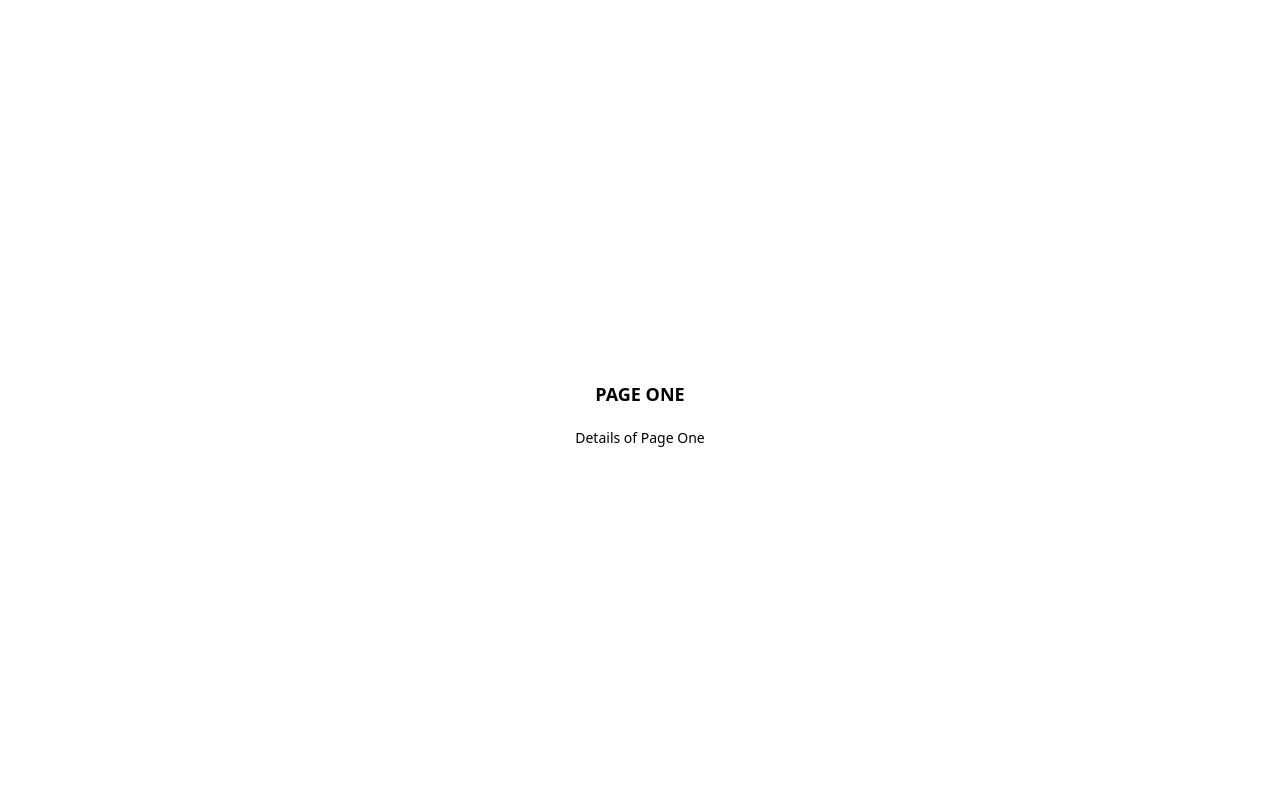
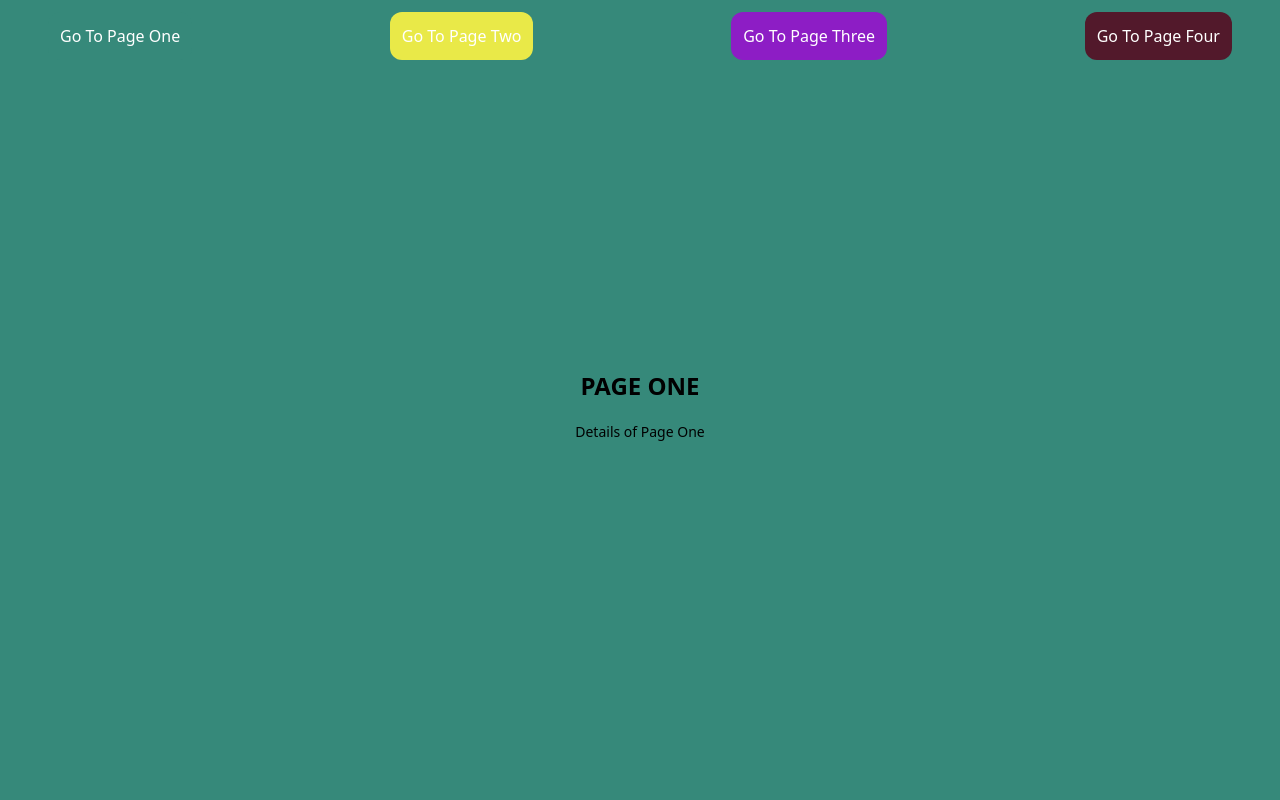
Before and after one commit to OleanjiKingCode/react-scroll-tuts, a Next.js app: page / in a window 1280 px wide. Shown: the top 800 px of the page. Built offline with nearby package versions, Linux system fonts and the light colour scheme.

Commit message:
fixed colors map

```diff
--- a/pages/index.js
+++ b/pages/index.js
@@ -9,7 +9,7 @@ export default function Home() {
     { title: "PAGE THREE", details: "Details of Page Three", color: "#8D1DC5" },
     { title: "PAGE FOUR", details: "Details of Page Four", color: "#52192B" },
   ];
-
+  const colors = ["#36897A", "#E9E948", "#8D1DC5", "#52192B"];
   return (
     <>
       <Head>
@@ -24,14 +24,34 @@ export default function Home() {
       <div className="w-full ">
         {pagesAndDetails.map((page, i) => (
           <div key={i}>
-
             <div
-              className={`w-full h-screen bg-[${page.color}] flex flex-col items-center text-center justify-center `}
+              className={`w-full h-screen py-3`}
+              style={{
+                backgroundColor: colors[i],
+              }}
             >
-              <div className={`w-full mt-2 py-5 font-bold text-lg `}>
-                {page.title}
+              <div className="flex flex-wrap items-center justify-between px-12 ">
+                <div className="px-3 py-3 mb-2 bg-[#36897A] rounded-xl text-white">
+                  Go To Page One
+                </div>
+                <div className="px-3 py-3 mb-2 bg-[#E9E948] rounded-xl text-white">
+                  Go To Page Two
+                </div>
+                <div className="px-3 py-3 mb-2 bg-[#8D1DC5] rounded-xl text-white">
+                  Go To Page Three
+                </div>
+                <div className="px-3 py-3 mb-2 bg-[#52192B] rounded-xl text-white">
+                  Go To Page Four
+                </div>
               </div>
-              <div className="w-full  text-sm">{page.details}</div>
+              <div
+                className={`w-full h-full -mt-16 flex flex-col items-center text-center justify-center `}
+              >
+                <div className={`w-full mt-2 py-5 font-bold text-2xl `}>
+                  {page.title}
+                </div>
+                <div className="w-full  text-sm">{page.details}</div>
+              </div>
             </div>
           </div>
         ))}
```
